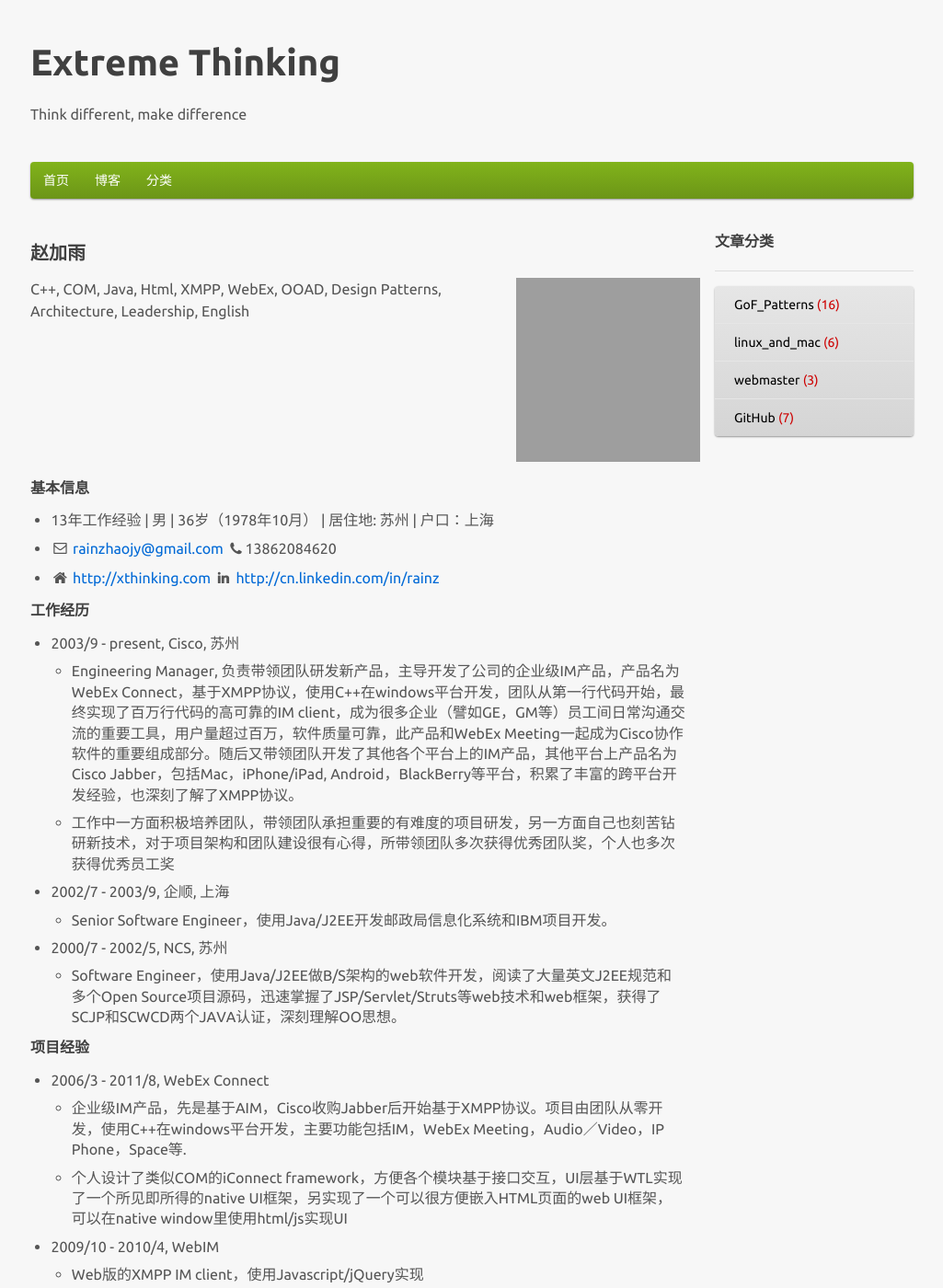
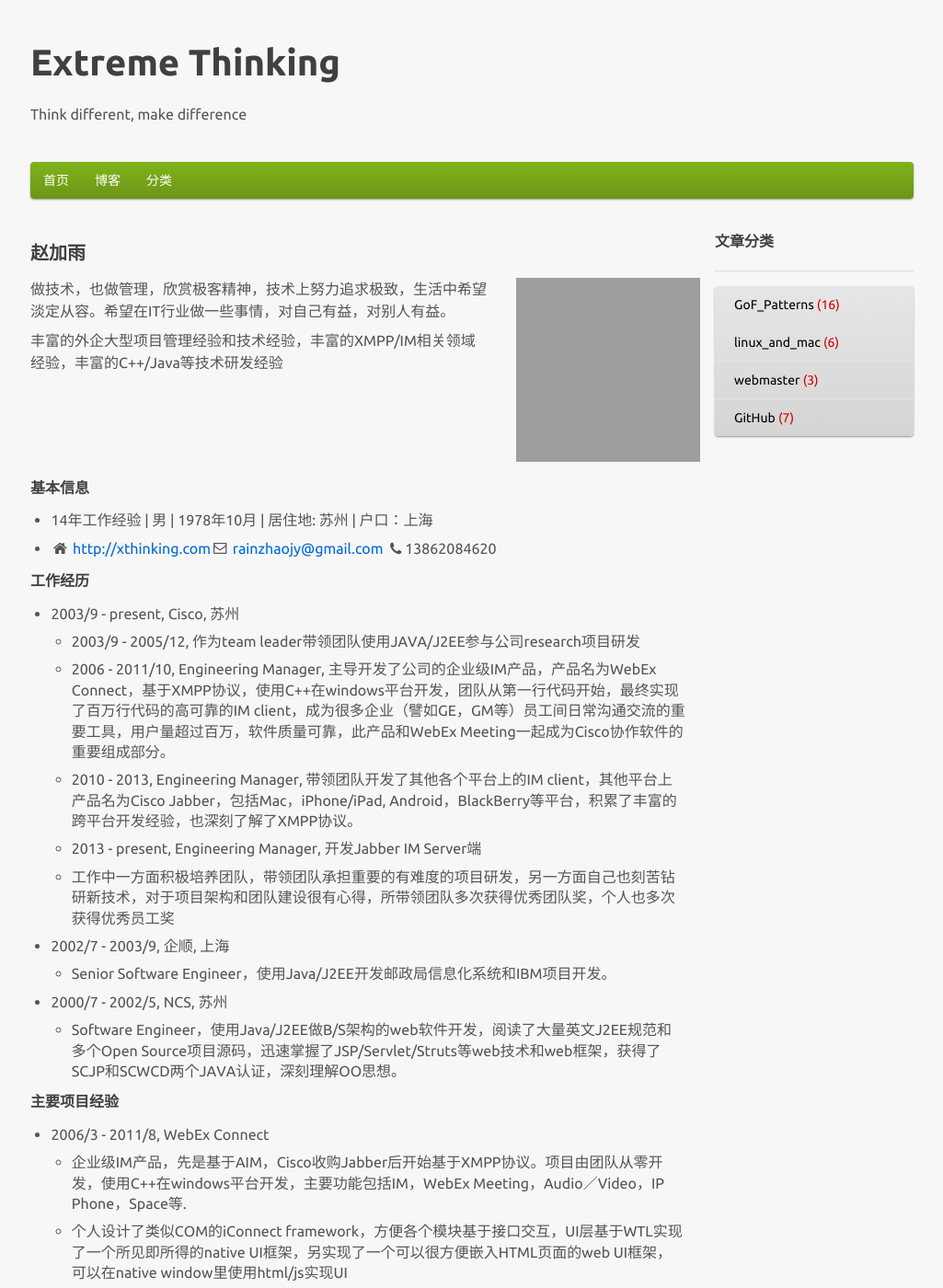
Before and after one commit to BobHongYuChen/rain-site, a Jekyll site: the page built from resume.html, in a window 1280 px wide and 1400 px high. Shown: the whole window at 92% size, without its empty margins (127-1152 px from the left). Built offline with Jekyll 4.4.1, drawn with Linux system fonts in a browser that asks for light colours; Markdown is read by kramdown in place of the engine named in the settings; a style sheet for code colours, icons or effects is not loaded; some of the changed text lies outside the part shown; grey boxes are pictures that could not be loaded.

Commit message:
update blog

```diff
--- a/about.html
+++ b/about.html
@@ -24,7 +24,7 @@ whereami: none
     <li>2000 - SEU, 毕业</li>
     <li>2003 - Join WebEx</li>
     <li>2005 - Become a husband</li>
-    <li>2007 - Cisco acquire WebEx, Join Cisco</li>
+    <li>2007 - Join Cisco (WebEx acquired by Cisco)</li>
     <li>2008 - Become a father</li>
 </ul>
 
--- a/resume.html
+++ b/resume.html
@@ -9,7 +9,8 @@ whereami: none
 <div class="ink-container">
     <div class="ink-row">
         <div class="ink-l50">
-                <p>C++, COM, Java, Html, XMPP, WebEx, OOAD, Design Patterns, Architecture, Leadership, English</p>
+                <p>做技术，也做管理，欣赏极客精神，技术上努力追求极致，生活中希望淡定从容。希望在IT行业做一些事情，对自己有益，对别人有益。</p>
+                <p>丰富的外企大型项目管理经验和技术经验，丰富的XMPP/IM相关领域经验，丰富的C++/Java等技术研发经验</p>
         </div>
         <div class="ink-l25">
             <div class="ink-gutter">
@@ -21,24 +22,26 @@ whereami: none
 
 <h6>基本信息</h6>
 <ul>
-    <li>13年工作经验 | 男 | 36岁（1978年10月） | 居住地: 苏州 | 户口：上海</li>
-    <li><i class="icon-envelope"></i> <a href="mailto:rainzhaojy@gmail.com">rainzhaojy@gmail.com</a> <i class="icon-phone"></i>13862084620</li>
-    <li><i class="icon-home"></i> <a href="http://xthinking.com" target="_blank">http://xthinking.com</a> <i class="icon-linkedin"></i> <a href="http://cn.linkedin.com/in/rainz" target="_blank">http://cn.linkedin.com/in/rainz</a></li>
+    <li>14年工作经验 | 男 | 1978年10月 | 居住地: 苏州 | 户口：上海</li>
+    <li><i class="icon-home"></i> <a href="http://xthinking.com" target="_blank">http://xthinking.com</a><i class="icon-envelope"></i> <a href="mailto:rainzhaojy@gmail.com">rainzhaojy@gmail.com</a> <i class="icon-phone"></i>13862084620</li>
 </ul>
 
 <h6>工作经历</h6>
 <ul>
     <li>2003/9 - present, Cisco, 苏州</li>
-    <ul><li>Engineering Manager, 负责带领团队研发新产品，主导开发了公司的企业级IM产品，产品名为WebEx Connect，基于XMPP协议，使用C++在windows平台开发，团队从第一行代码开始，最终实现了百万行代码的高可靠的IM client，成为很多企业（譬如GE，GM等）员工间日常沟通交流的重要工具，用户量超过百万，软件质量可靠，此产品和WebEx Meeting一起成为Cisco协作软件的重要组成部分。随后又带领团队开发了其他各个平台上的IM产品，其他平台上产品名为Cisco Jabber，包括Mac，iPhone/iPad, Android，BlackBerry等平台，积累了丰富的跨平台开发经验，也深刻了解了XMPP协议。</li>
-        <li>工作中一方面积极培养团队，带领团队承担重要的有难度的项目研发，另一方面自己也刻苦钻研新技术，对于项目架构和团队建设很有心得，所带领团队多次获得优秀团队奖，个人也多次获得优秀员工奖
-</li></ul>
+    <ul><li>2003/9 - 2005/12, 作为team leader带领团队使用JAVA/J2EE参与公司research项目研发</li>
+        <li>2006 - 2011/10, Engineering Manager, 主导开发了公司的企业级IM产品，产品名为WebEx Connect，基于XMPP协议，使用C++在windows平台开发，团队从第一行代码开始，最终实现了百万行代码的高可靠的IM client，成为很多企业（譬如GE，GM等）员工间日常沟通交流的重要工具，用户量超过百万，软件质量可靠，此产品和WebEx Meeting一起成为Cisco协作软件的重要组成部分。</li>
+        <li>2010 - 2013, Engineering Manager, 带领团队开发了其他各个平台上的IM client，其他平台上产品名为Cisco Jabber，包括Mac，iPhone/iPad, Android，BlackBerry等平台，积累了丰富的跨平台开发经验，也深刻了解了XMPP协议。</li>
+        <li>2013 - present, Engineering Manager, 开发Jabber IM Server端</li>
+        <li>工作中一方面积极培养团队，带领团队承担重要的有难度的项目研发，另一方面自己也刻苦钻研新技术，对于项目架构和团队建设很有心得，所带领团队多次获得优秀团队奖，个人也多次获得优秀员工奖</li>
+    </ul>
     <li>2002/7 - 2003/9, 企顺, 上海</li>
     <ul><li>Senior Software Engineer，使用Java/J2EE开发邮政局信息化系统和IBM项目开发。</li></ul>
     <li>2000/7 - 2002/5, NCS, 苏州</li>
     <ul><li>Software Engineer，使用Java/J2EE做B/S架构的web软件开发，阅读了大量英文J2EE规范和多个Open Source项目源码，迅速掌握了JSP/Servlet/Struts等web技术和web框架，获得了SCJP和SCWCD两个JAVA认证，深刻理解OO思想。</li></ul>
 </ul>
 
-<h6>项目经验</h6>
+<h6>主要项目经验</h6>
 <ul>
     <li>2006/3 - 2011/8, WebEx Connect</li>
     <ul><li>企业级IM产品，先是基于AIM，Cisco收购Jabber后开始基于XMPP协议。项目由团队从零开发，使用C++在windows平台开发，主要功能包括IM，WebEx Meeting，Audio／Video，IP Phone，Space等.</li>
@@ -49,14 +52,13 @@ whereami: none
     <ul><li>Mac版的XMPP IM client，UI使用ObjectC实现，逻辑层由C++实现，基于iConnect framework，复用windows平台的业务组件</li></ul>
     <li>2011/12 - 2012/4, Cisco Jabber on iPad</li>
     <ul><li>iPad版的XMPP IM client，UI使用Cocoa/ObjectC实现，逻辑层架构类似Mac和windows平台，由C++实现，基于iConnect framework，并复用其他平台的业务组件</li></ul>
-    <li>2011/9 - present, JabberWerxCPP</li>
+    <li>2011/9 - 2014/3, JabberWerxCPP</li>
     <ul><li>一个跨平台的C++实现的XMPP client library，被应用于Cisco Jabber和Meeting Client等多个产品中</li></ul>
     <li>2012/9 - 2013/4, CCU</li>
     <ul><li>Cisco Common Utility, 一个C++实现的与业务逻辑无关的跨平台工具库，包括Thread/Timer等跨平台类库，目前被应用于Meeting SDK和IM SDK等多个项目中</li></ul>
-    <li>2013/1 - present, Pebble Beach</li>
-    <ul><li>基于HTML5实现的下一代meeting client，负责Chat，participant list, feedback等模块开发</li></ul>
     <li>2012/11 - present, Messenger Server</li>
-    <ul><li>IM服务器端开发，负责认证，企业目录支持，存档等模块开发</li></ul>
+    <ul><li>Jabber Server开发，负责认证，企业目录支持，存档等模块开发</li>
+        <li>2014/4开始带领团队负责所有Jabber Server相关开发</li></ul>
 </ul>
 
 <h6>海外工作经历</h6>
--- a/resume_en.html
+++ b/resume_en.html
@@ -9,7 +9,7 @@ whereami: none
 <div class="ink-container">
     <div class="ink-row">
         <div class="ink-l50">
-                <p>13 years development experience on Java/C++/mobile/etc, always be curious about the new technologies, deep understanding of OO and good at architecture, rich experience on leading team to develop large products. </p>
+                <p>14 years development experience on Java/C++/mobile/etc, always be curious about the new technologies, deep understanding of OO and good at architecture, rich experience on leading team to develop large products. </p>
         </div>
         <div class="ink-l25">
             <div class="ink-gutter">
```
Also changed, not shown: _posts/2011-09-28-linux_commands.md (+9 -2 lines).
